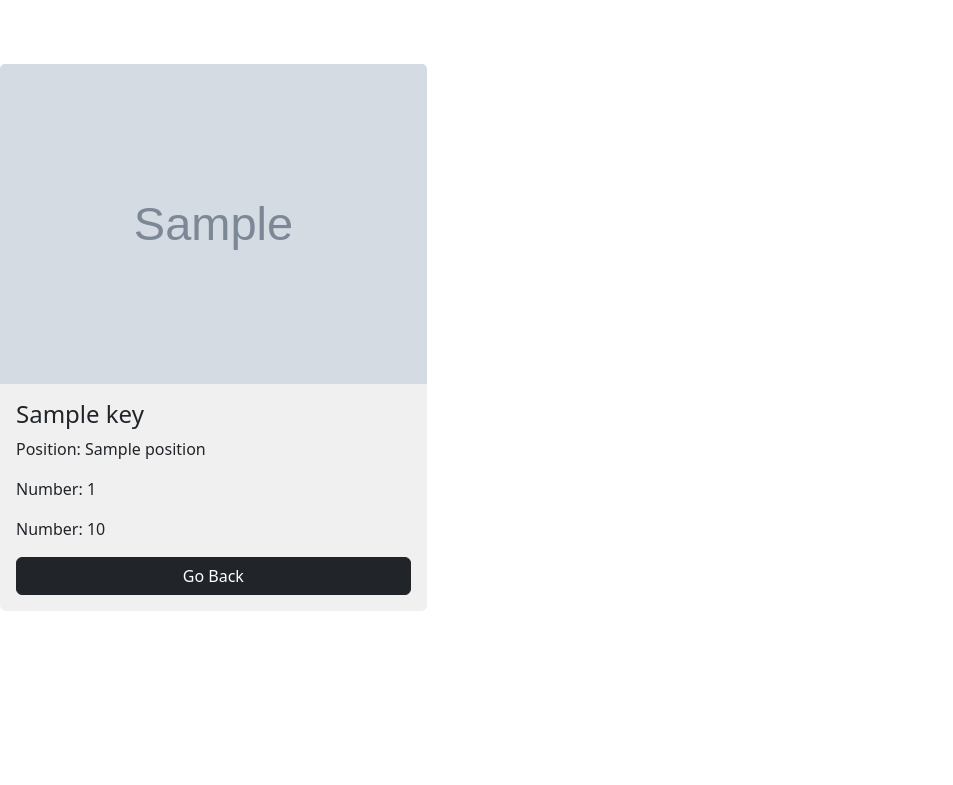
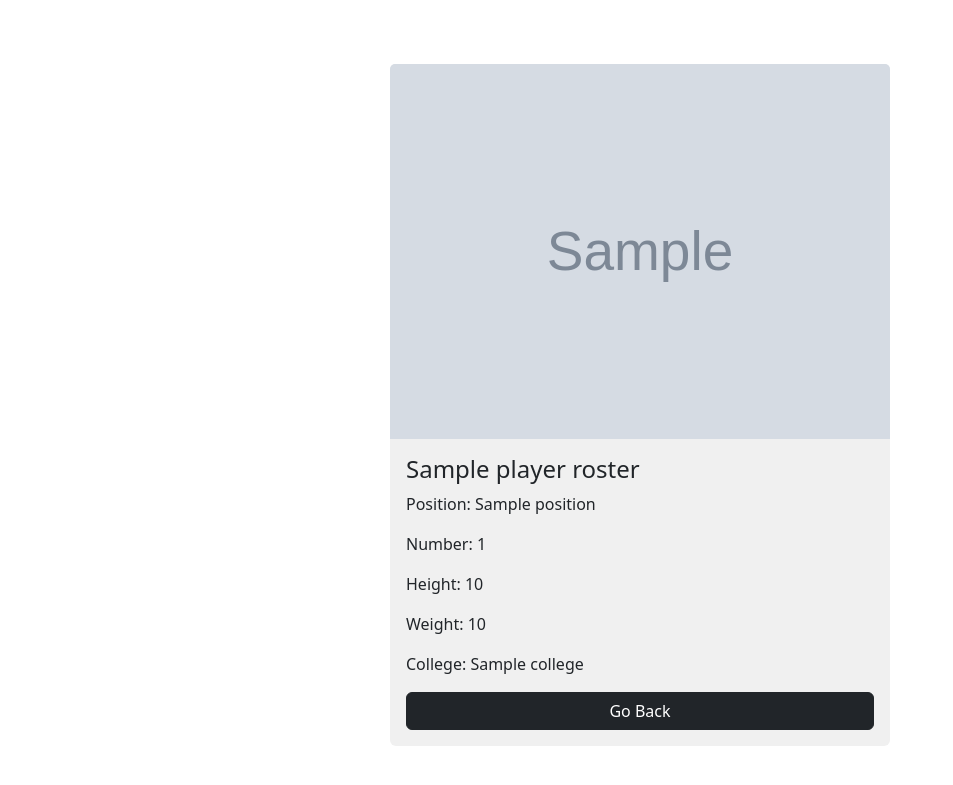
Before and after one commit to NicholasRevenco/Django-Project, a Django app: template MySite1/BaltimoreRavens/templates/BaltimoreRavens/player_account.html in a window 1280 px wide. Shown: the top 785 px of the page, without its empty margins (0-953 px from the left). Run offline with Django 4.2, Linux system fonts and the light colour scheme; the template is opened without the code that fills it: most values are stand-ins (such as "Sample title", 1, 10 or a date in 2020); grey boxes marked "Sample" are stand-in pictures.

Commit message:
More information added to each dynamic page for each player

```diff
--- a/MySite1/BaltimoreRavens/templates/BaltimoreRavens/player_account.html
+++ b/MySite1/BaltimoreRavens/templates/BaltimoreRavens/player_account.html
@@ -10,14 +10,16 @@
     <script src="https://cdn.jsdelivr.net/npm/bootstrap@5.2.3/dist/js/bootstrap.bundle.min.js"></script>
 </head>
 <body>
-    <div class="col-12 col-sm-6 col-md-6 col-lg-4" style="margin-top: 5%;">
+    <div class="" style="margin-top: 5%; max-width: 500px; margin-left: auto; margin-right: auto;">
         <div class="card" style="border: none; background-color: rgb(240, 240, 240)">
             <img class="card-img-top" src="{{ player_roster.image }}" alt="{{ key }} Image">
             <div class="card-body">
-                <h4 class="card-title">{{ key }}</h4>
+                <h4 class="card-title">{{ player_roster.name }}</h4>
                 <p class="card-text">Position: {{ player_roster.position }}</p>
                 <p class="card-text">Number: {{ player_roster.number }}</p>
-                <p class="card-text">Number: {{ player_roster.height }}</p>
+                <p class="card-text">Height: {{ player_roster.height }}</p>
+                <p class="card-text">Weight: {{ player_roster.weight }}</p>
+                <p class="card-text">College: {{ player_roster.college }}</p>
                 <a href="/BaltimoreRavens" class="btn btn-dark" style="width: 100%;">Go Back</a>
             </div>
         </div>
```
